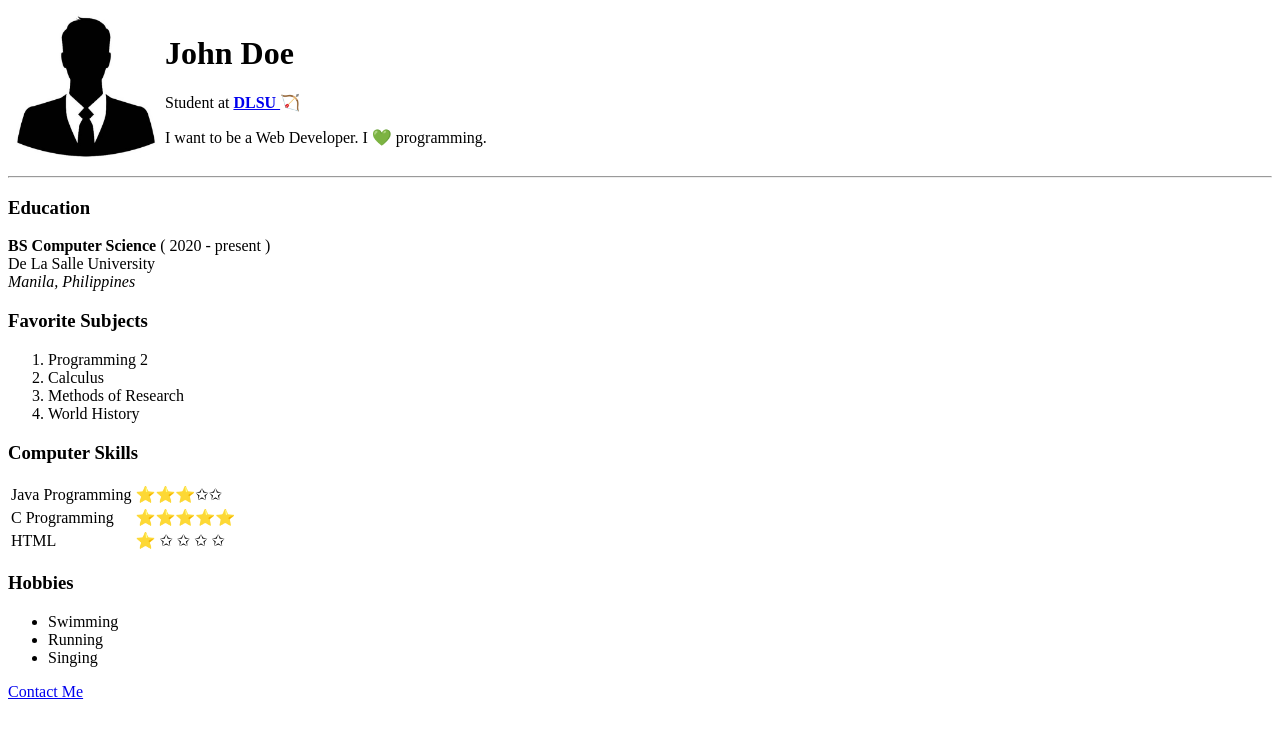
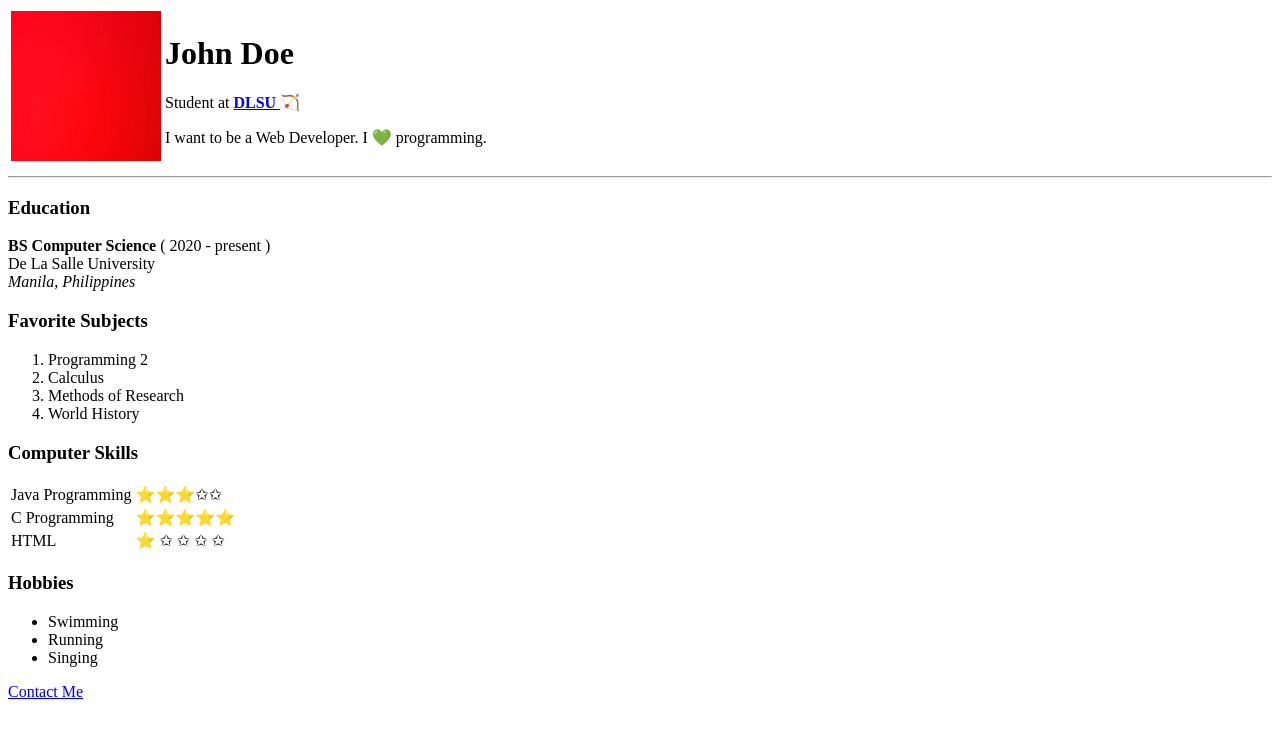
Before and after one commit to TurtleDrive/cv_test, a plain HTML site: page index.html in a window 1280 px wide. Drawn offline with Linux system fonts and the light colour scheme.

Commit message:
added redImage

```diff
--- a/index.html
+++ b/index.html
@@ -7,7 +7,7 @@
 <body>
     <table>
         <tr>
-            <td><img src="images/john.jpg" alt="dlsu logo" width="150" height="150" /></td>
+            <td><img src="images/redImage.jpg" alt="dlsu logo" width="150" height="150" /></td>
             <td><h1>John Doe</h1>
                 <p>Student at <strong> <a href="http://dlsu.edu.ph/" target="_blank"> DLSU </a> &#127993;</strong></p>
                 <p>I want to be a Web Developer. I  &#128154; programming.</p>
```
Also changed, not shown: images/redImage.jpg (added).
